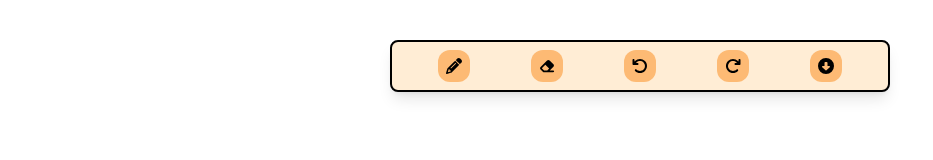
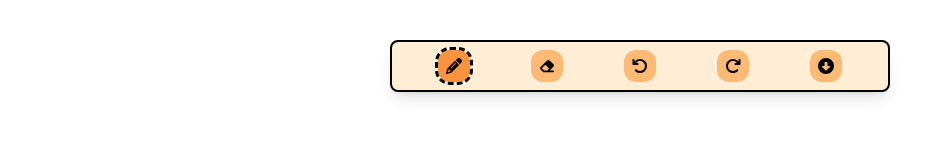
Before and after one commit to Prathamesh061/Scribble, a React (Vite) app in the folder client/: page / in a window 1280 px wide. Shown: the top 160 px of the page, without its empty margins (0-933 px from the left). Built offline with nearby package versions, Linux system fonts and the light colour scheme.

Commit message:
Completed menu bar

```diff
--- a/client/src/App.tsx
+++ b/client/src/App.tsx
@@ -4,12 +4,12 @@ import {
   createRoutesFromElements,
   RouterProvider,
 } from "react-router-dom";
-import Board from "./components/Board/Board";
+import Home from "./components/Home/Home";
 
 const router = createBrowserRouter(
   createRoutesFromElements(
     <Route>
-      <Route path="/" element={<Board />} />
+      <Route path="/" element={<Home />} />
     </Route>
   )
 );
--- a/client/src/components/Board/Board.tsx
+++ b/client/src/components/Board/Board.tsx
@@ -1,14 +1,111 @@
-import { useState } from "react";
-import Menu from "../Menu/Menu";
-import Toolbox from "../Toolbox/Toolbox";
+// import { useRef, useEffect } from "react";
+// import socket from "../../../socket";
 
-function Board() {
-  return (
-    <div>
-      <Menu />
-      <Toolbox />
-    </div>
-  );
-}
+// function Board() {
+//   const canvasRef = useRef<HTMLCanvasElement>(null);
 
-export default Board;
+//    useEffect(() => {
+//         if (!canvasRef.current) return
+//         const canvas = canvasRef.current;
+//         const context = canvas.getContext('2d')
+
+//         const changeConfig = (color: string, size:number) => {
+//             if(context) {
+//               context.strokeStyle = color
+//             context.lineWidth = size
+//             }
+//         }
+
+//         const handleChangeConfig = (config) => {
+//             changeConfig(config.color, config.size)
+//         }
+//         changeConfig(color, size)
+//         socket.on('changeConfig', handleChangeConfig)
+
+//         return () => {
+//             socket.off('changeConfig', handleChangeConfig)
+//         }
+//     }, [color, size])
+
+//   useEffect(() => {
+//     if (!canvasRef.current) return;
+//     const canvas = canvasRef.current;
+
+//     const context: CanvasRenderingContext2D | null = canvas.getContext("2d");
+
+//     canvas.width = window.innerWidth;
+//     canvas.height = window.innerHeight;
+
+//     function updateWindow() {
+//       canvas.width = window.innerWidth;
+//       canvas.height = window.innerHeight;
+//     }
+//     window.addEventListener("resize", updateWindow);
+
+//     const beginPath = (x: number, y: number) => {
+//       context?.beginPath();
+//       context?.moveTo(x, y);
+//     };
+
+//     const drawLine = (x: number, y: number) => {
+//       context?.lineTo(x, y);
+//       context?.stroke();
+//     };
+//     const handleMouseDown = (e: ) => {
+//       shouldDraw.current = true;
+//       beginPath(
+//         e.clientX || e.touches[0].clientX,
+//         e.clientY || e.touches[0].clientY
+//       );
+//       socket.emit("beginPath", {
+//         x: e.clientX || e.touches[0].clientX,
+//         y: e.clientY || e.touches[0].clientY,
+//       });
+//     };
+
+//     const handleMouseMove = (e) => {
+//       if (!shouldDraw.current) return;
+//       drawLine(
+//         e.clientX || e.touches[0].clientX,
+//         e.clientY || e.touches[0].clientY
+//       );
+//       socket.emit("drawLine", {
+//         x: e.clientX || e.touches[0].clientX,
+//         y: e.clientY || e.touches[0].clientY,
+//       });
+//     };
+
+//     const handleMouseUp = (e) => {
+//       shouldDraw.current = false;
+//       const imageData = context.getImageData(0, 0, canvas.width, canvas.height);
+//       drawHistory.current.push(imageData);
+//       historyPointer.current = drawHistory.current.length - 1;
+//     };
+
+//     const handleBeginPath = (path) => {
+//       beginPath(path.x, path.y);
+//     };
+
+//     const handleDrawLine = (path) => {
+//       drawLine(path.x, path.y);
+//     };
+
+//     return () => {
+//       canvas.removeEventListener("mousedown", handleMouseDown);
+//       canvas.removeEventListener("mousemove", handleMouseMove);
+//       canvas.removeEventListener("mouseup", handleMouseUp);
+
+//       canvas.removeEventListener("touchstart", handleMouseDown);
+//       canvas.removeEventListener("touchmove", handleMouseMove);
+//       canvas.removeEventListener("touchend", handleMouseUp);
+
+//       window.removeEventListener("resize", updateWindow);
+
+//       socket.off("beginPath", handleBeginPath);
+//       socket.off("drawLine", handleDrawLine);
+//     };
+//   }, [canvasRef]);
+//   return <canvas ref={canvasRef} className="absolute bg-gray-200"></canvas>;
+// }
+
+// export default Board;
--- /dev/null
+++ b/client/src/components/Home/Home.tsx
@@ -0,0 +1,15 @@
+import Menu from "../Menu/Menu";
+import Toolbox from "../Toolbox/Toolbox";
+import Board from "../Board/Board";
+
+function Home() {
+  return (
+    <div>
+      {/* <Board /> */}
+      <Menu />
+      <Toolbox />
+    </div>
+  );
+}
+
+export default Home;
--- a/client/src/components/Menu/Menu.tsx
+++ b/client/src/components/Menu/Menu.tsx
@@ -9,27 +9,67 @@ import {
   faArrowRightRotate,
   faCircleDown,
 } from "@fortawesome/free-solid-svg-icons";
+import { TypedUseSelectorHook, useDispatch } from "react-redux";
+import { useSelector } from "react-redux";
+import { AppDispatch, RootState } from "../../store";
+import { actionItemClick, menuItemClick } from "../../features/menu/menuSlice";
+import { MENU_ITEMS } from "../../constants/constants";
+const useAppDispatch: () => AppDispatch = useDispatch;
+const useAppSelector: TypedUseSelectorHook<RootState> = useSelector;
 
 function Menu() {
+  const dispatch = useAppDispatch();
+  const activeMenuItem = useAppSelector((state) => state.menu.activeMenuItem);
+
+  const handleMenuClick = (itemName: string) => {
+    dispatch(menuItemClick(itemName));
+  };
+
+  const handleActioItemClick = (itemName: string) => {
+    dispatch(actionItemClick(itemName));
+  };
   return (
     <div className="flex justify-center relative top-10">
       <div
         className="flex w-full mx-4 sm:mx-0 sm:w-1/2  px-4 py-2 justify-around items-center border-2 border-black rounded-lg shadow-lg shadow-black-400 bg-orange-100"
         style={{ maxWidth: 500 }}
       >
-        <div className="flex flex-col justify-center items-center bg-orange-300 rounded-xl hover:cursor-pointer hover:bg-orange-400 focus:bg-orange-400">
+        <div
+          className={`flex flex-col justify-center items-center bg-orange-300 rounded-xl hover:cursor-pointer hover:bg-orange-400 focus:bg-orange-400 ${
+            activeMenuItem === MENU_ITEMS.PENCIL
+              ? "bg-orange-400 outline-dashed"
+              : null
+          }`}
+          onClick={() => handleMenuClick(MENU_ITEMS.PENCIL)}
+        >
           <FontAwesomeIcon icon={faPencil} className="h-4 w-4 p-2" />
         </div>
-        <div className="flex flex-col justify-center items-center bg-orange-300 rounded-xl hover:cursor-pointer hover:bg-orange-400 focus:bg-orange-400">
+        <div
+          className={`flex flex-col justify-center items-center bg-orange-300 rounded-xl hover:cursor-pointer hover:bg-orange-400 focus:bg-orange-400 ${
+            activeMenuItem === MENU_ITEMS.ERASER
+              ? "bg-orange-400 outline-dashed"
+              : null
+          }`}
+          onClick={() => handleMenuClick(MENU_ITEMS.ERASER)}
+        >
           <FontAwesomeIcon icon={faEraser} className="h-4 w-4 p-2" />
         </div>
-        <div className="flex flex-col justify-center items-center bg-orange-300 rounded-xl hover:cursor-pointer hover:bg-orange-400 focus:bg-orange-400">
+        <div
+          className="flex flex-col justify-center items-center bg-orange-300 rounded-xl hover:cursor-pointer hover:bg-orange-400 focus:bg-orange-400"
+          onClick={() => handleActioItemClick(MENU_ITEMS.UNDO)}
+        >
           <FontAwesomeIcon icon={faArrowLeftRotate} className="h-4 w-4 p-2" />
         </div>
-        <div className="flex flex-col justify-center items-center bg-orange-300 rounded-xl hover:cursor-pointer hover:bg-orange-400 focus:bg-orange-400">
+        <div
+          className="flex flex-col justify-center items-center bg-orange-300 rounded-xl hover:cursor-pointer hover:bg-orange-400 focus:bg-orange-400"
+          onClick={() => handleActioItemClick(MENU_ITEMS.REDO)}
+        >
           <FontAwesomeIcon icon={faArrowRightRotate} className="h-4 w-4 p-2" />
         </div>
-        <div className="flex flex-col justify-center items-center bg-orange-300 rounded-xl hover:cursor-pointer hover:bg-orange-400 focus:bg-orange-400">
+        <div
+          className="flex flex-col justify-center items-center bg-orange-300 rounded-xl hover:cursor-pointer hover:bg-orange-400 focus:bg-orange-400"
+          onClick={() => handleActioItemClick(MENU_ITEMS.DOWNLOAD)}
+        >
           <FontAwesomeIcon icon={faCircleDown} className="h-4 w-4 p-2" />
         </div>
       </div>
--- a/client/src/components/Toolbox/Toolbox.tsx
+++ b/client/src/components/Toolbox/Toolbox.tsx
@@ -71,6 +71,8 @@ function Toolbox() {
           e.stopPropagation();
         }}
       >
+        <div className="w-full">
+          <h3 className="font-serif text-gray-700">Stroke color</h3>
           <div className="flex w-full justify-around py-2 mb-3">
             <div
               className="h-4 w-4 rounded-sm hover:cursor-pointer hover:scale-105 transition-all hover:outline focue:outline outline-gray-500"
@@ -98,12 +100,14 @@ function Toolbox() {
               onClick={() => updateColor(COLORS.ORANGE)}
             />
             <div
-            className="h-4 w-4 rounded-sm hover:cursor-pointer hover:scale-105 transition-all hover:outline focue:outline outline-gray-500"
+              className="h-4 w-4 rounded-sm  hover:cursor-pointer hover:scale-105 transition-all hover:outline focue:outline outline-gray-500"
               style={{ backgroundColor: COLORS.YELLOW }}
               onClick={() => updateColor(COLORS.YELLOW)}
             />
           </div>
+        </div>
         <div>
+          <h3 className="font-serif text-gray-700">Brush size</h3>
           <input
             type="range"
             step={1}
```
Lines whose indentation alone changed are shown as unchanged.
